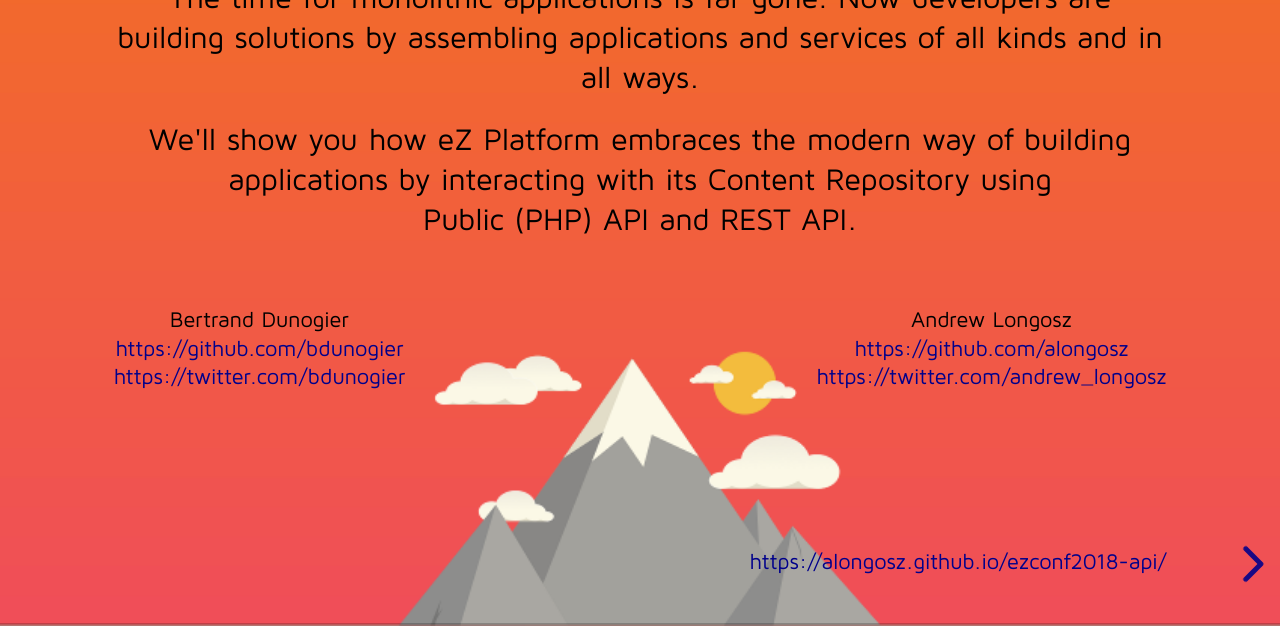
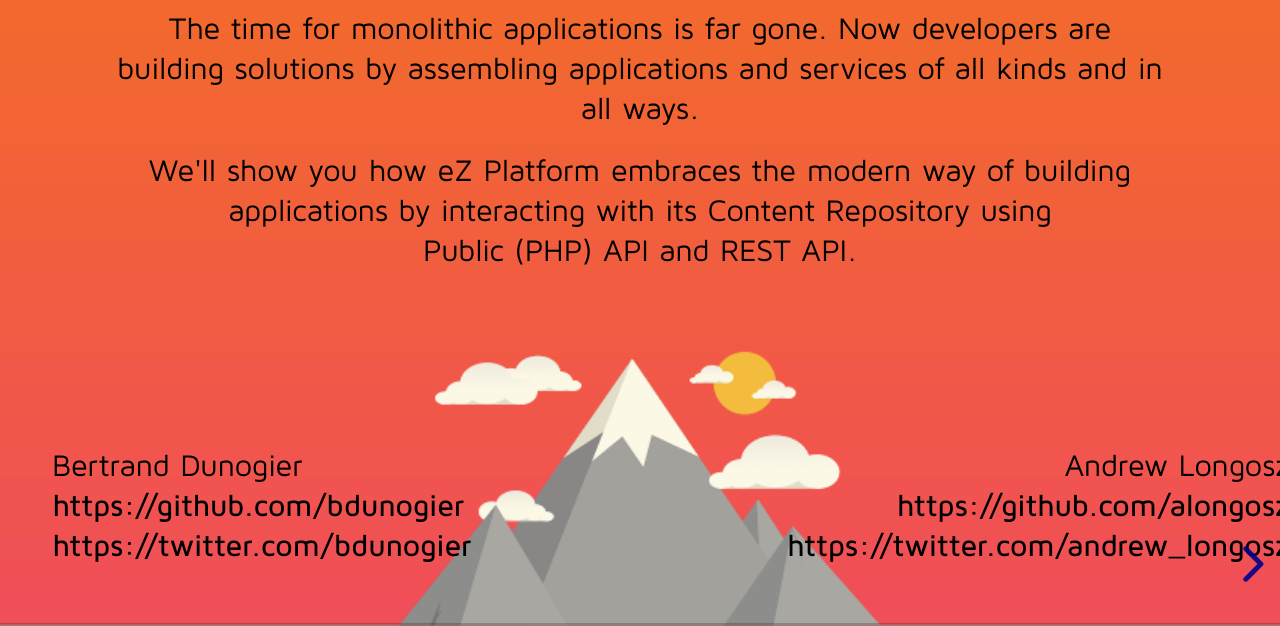
Before and after one commit to alongosz/ezconf2018-api, a website: page index.html in a window 1280 px wide. Shown: the part 174-800 px from the top of the page. Drawn offline with Linux system fonts and the light colour scheme.

Commit message:
Removed link to slides from intro page in favor of last page

```diff
--- a/css/theme/source/ez.scss
+++ b/css/theme/source/ez.scss
@@ -36,6 +36,13 @@
 	}
 }
 
+#intro {
+	a {
+		color: #000;
+		font-weight: bold;
+	}
+}
+
 #logo {
 	height: 45px;
 	position: fixed;
@@ -45,27 +52,24 @@
 }
 
 #intro_authors {
-	font-size: 0.5em;
-	margin-top: 3em;
-}
-
-.col-wrapper {
+	position: absolute;
+	width: 100%;
+	font-size: 0.7em;
+	clear: both;
+	.left, .right {
+		position: relative;
+		bottom: -5em;
+	}
 	.left {
+		left: -2em;
 		float: left;
+		text-align: left;
 	}
 	.right {
+		right: -4em;
 		float: right;
+		text-align: right;
 	}
-	&:after {
-		clear: both;
-	}
-}
-
-section > div.slides_link {
-	clear: both;
-	margin-top: 14em;
-	font-size: 0.5em;
-	text-align: right;
 }
 
 // Theme template ------------------------------
--- a/index.html
+++ b/index.html
@@ -25,7 +25,7 @@
 		<img id="logo" src="assets/img/ez-logo.svg" alt="eZ Systems AS">
 		<div class="reveal">
 			<div class="slides">
-				<section data-background-image="assets/bg-intro.png" data-background-repeat="no-repeat">
+				<section id="intro" data-background-image="assets/bg-intro.png" data-background-repeat="no-repeat">
 					<h3>Using eZ Platform in an API era</h3>
 					<p style="font-size: 0.7em;">
 						The time for monolithic applications is far gone. Now developers are building solutions by assembling applications and services of all kinds and in all ways.
@@ -46,9 +46,6 @@
 							<a href="https://twitter.com/andrew_longosz">https://twitter.com/andrew_longosz</a>
 						</div>
 					</div>
-					<div class="slides_link">
-						<a href="https://alongosz.github.io/ezconf2018-api/">https://alongosz.github.io/ezconf2018-api/</a>
-					</div>
 				</section>
 				<section
 					data-markdown="slides/01-papi.md" data-separator="^\n\n\n"
@@ -64,6 +61,9 @@
 					data-markdown="slides/03-extending-rest.md" data-separator="^\n\n\n"
 					data-separator-vertical="^\n\n" data-separator-notes="^Note:"
 					data-charset="UTF-8">
+				</section>
+				<section
+					data-markdown="slides/slides-qr-link.md" data-charset="UTF-8">
 				</section>
 			</div>
 		</div>
--- /dev/null
+++ b/slides/slides-qr-link.md
@@ -0,0 +1,3 @@
+Slides are available at: https://alongosz.github.io/ezconf2018-api/
+
+![https://alongosz.github.io/ezconf2018-api/](../assets/img/slides-qr-link.png)
```
Also changed, not shown: assets/img/slides-qr-link.png (added), css/theme/ez.css.
